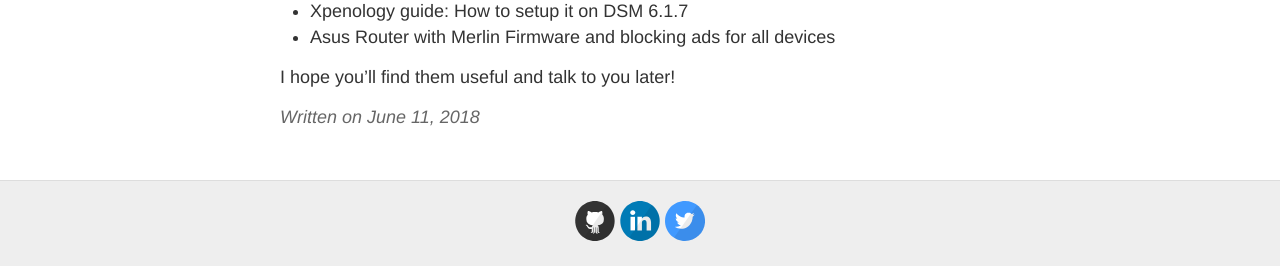
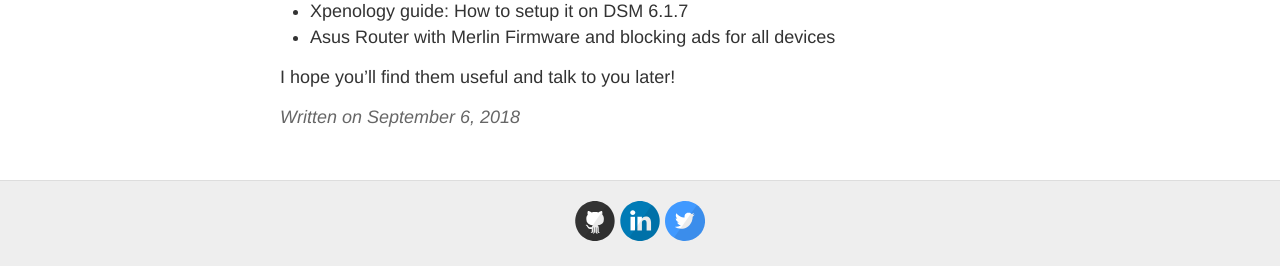
Before and after one commit to th0r88/jf.si, a Jekyll site: the page built from _posts/2018-9-6-Welcome.md, in a window 1280 px wide. Shown: the part 731-997 px from the top of the page. Built offline with Jekyll 4.4.1, drawn with Linux system fonts in a browser that asks for light colours; comment, search, counter and statistics services are not loaded; part of the change alters nothing that is shown.

Commit message:
Changed photo and date
bc USA has wrong date format.

```diff
--- a/_posts/2018-6-11-Welcome.md
+++ b/_posts/2018-9-6-Welcome.md
@@ -5,7 +5,7 @@ title: Welcome to my new blog
 
 It's been five years since I wrote something with more than 140 characters. Looking back on things I actually missed it. There was a time where everything was too much and I didn't want to write anything. That time has passed.
 
-![magical](https://media.giphy.com/media/3oKIPigojqlXxyAVck/source.mp4)
+![magical](https://media.giphy.com/media/3oKIPigojqlXxyAVck/giphy.gif)
 
 What will I write here? Mostly my thoughts and probably more tutorials for different devices that I own. In the upcoming weeks expect:
 
```
